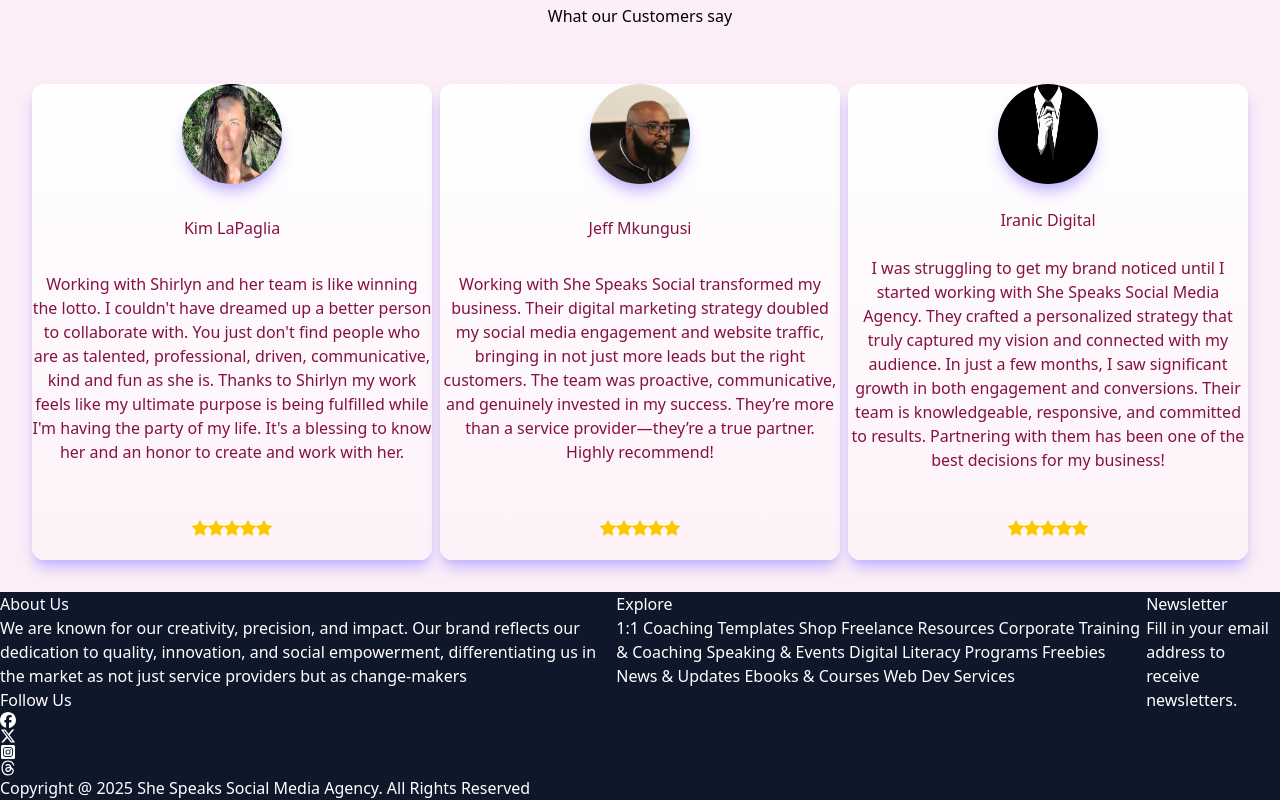
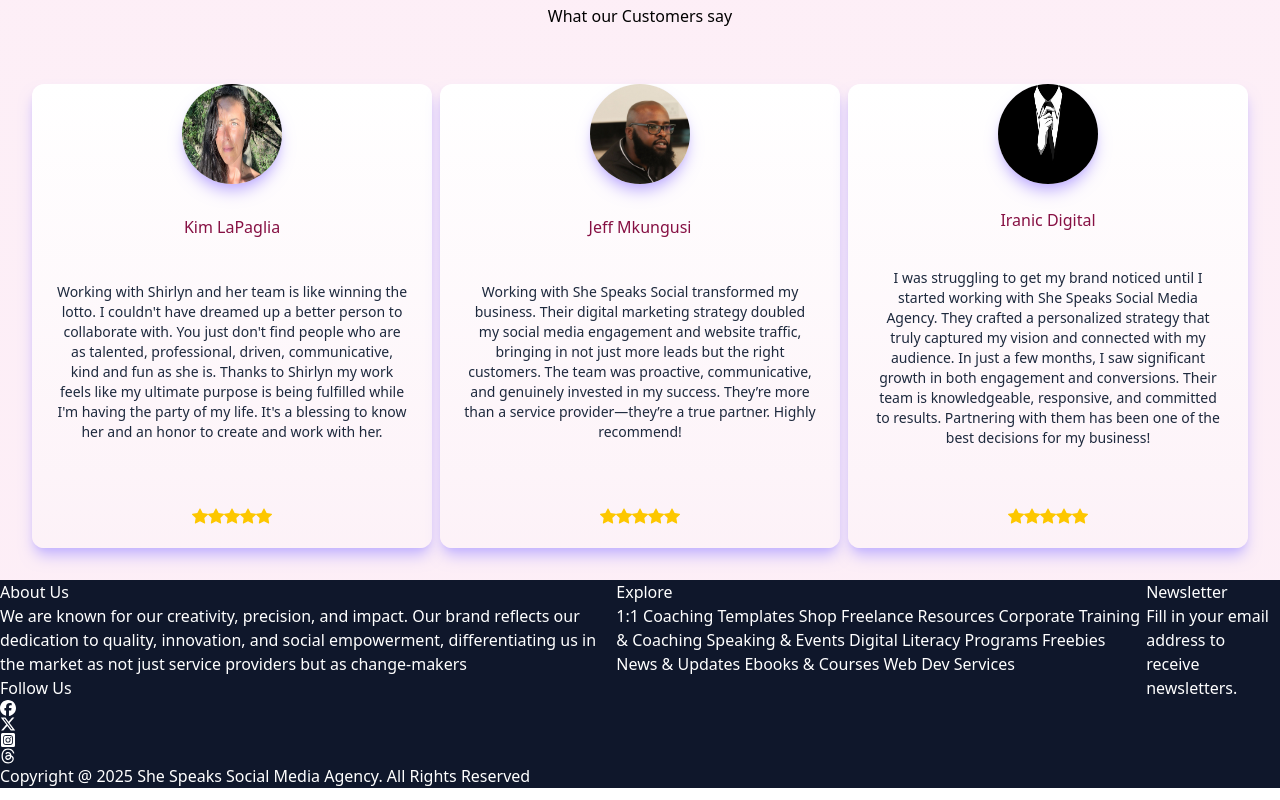
Before and after one commit to MatthewsRicky/shespeaksocial, a Next.js app: page / in a window 1280 px wide. Shown: the part 3198-3998 px from the top of the page. Built offline with nearby package versions, Linux system fonts and the light colour scheme.

Commit message:
paragraph styling

```diff
--- a/components/ReviewCard.tsx
+++ b/components/ReviewCard.tsx
@@ -30,7 +30,7 @@ const reviews = [
 				<div key={item.name} className="flex flex-col gap-6 items-center justify-between text-center text-pink-900 bg-gradient-to-b from-white  to-pink-50 rounded-xl shadow-lg shadow-violet-300">
 					<Image src={item.imgurl} alt="Reviewer image" width={500} height={500} className="rounded-full h-25 w-25 flex shadow-lg shadow-violet-300 hover:scale-105 transiton-all duration-200" />
 					<h1 className="font-medium">{item.name}</h1>
-					<p>{item.description}</p>
+					<p className="font-medium px-6 py-3 text-center text-sm text-slate-800">{item.description}</p>
 					<div className="flex my-6 text-yellow-400">
 						<span>{item.rating}</span>
 						<span>{item.rating}</span>
```
